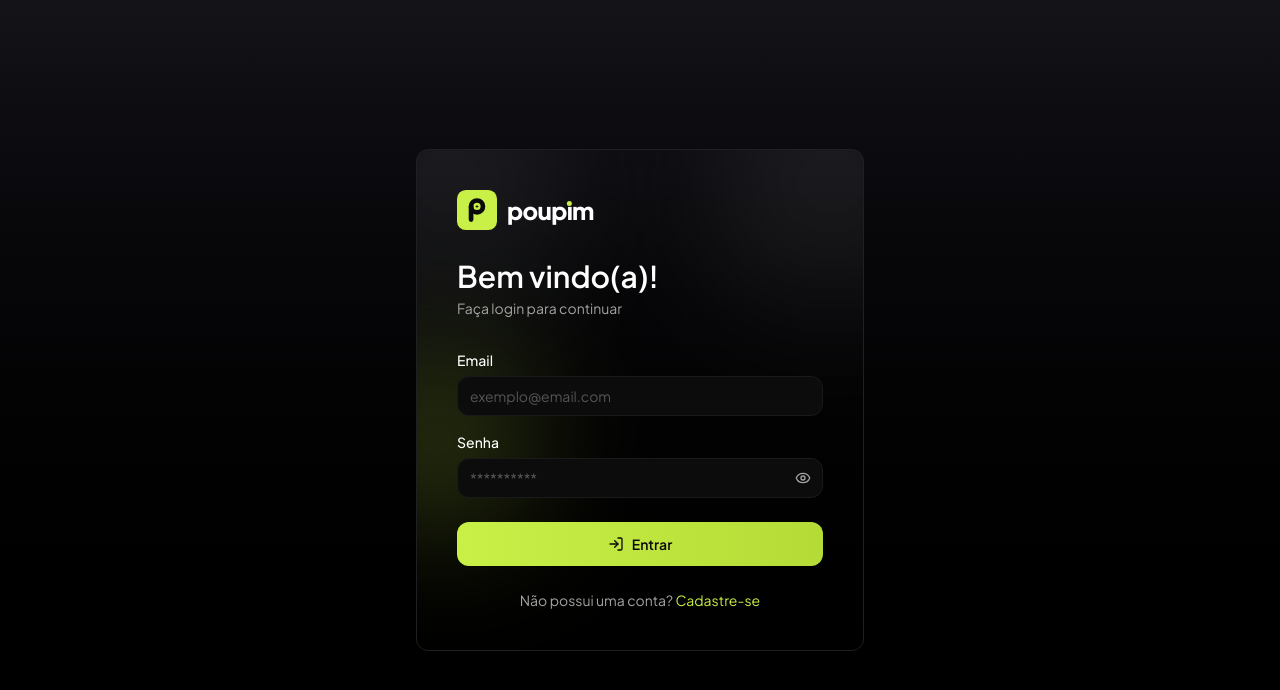
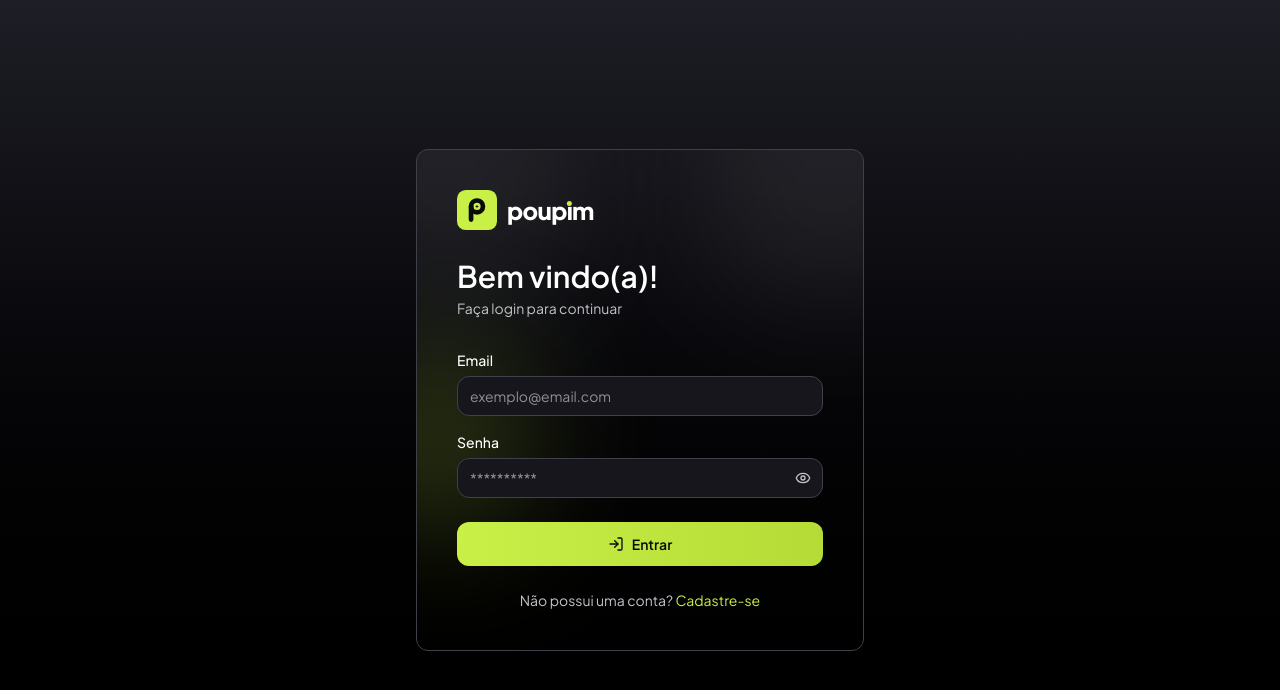
Before and after one commit to LuanHMA/poupim-frontend, a React (Vite) app: page /login in a window 1280 px wide. Shown: the top 690 px of the page. Built offline with nearby package versions, Linux system fonts and the light colour scheme.

Commit message:
style: aumento o contraste das cores

```diff
--- a/src/globals.css
+++ b/src/globals.css
@@ -9,8 +9,8 @@ body {
 
     /* ================== BACKGROUND ================== */
     --color-background-base: #000000;
-    --color-background-surface: #0A0A0C;
-    --color-background-elevated: #131318;
+    --color-background-surface: #141418;
+    --color-background-elevated: #1E1E26;
     --color-background-inverse: #FFFFFF;
     --color-background-accent: #C8F047;
     --color-background-accent-secondary: #B5DC36;
@@ -19,20 +19,20 @@ body {
 
     /* ================== CONTENT ================== */
     --color-content-primary: #FFFFFF;
-    --color-content-muted: #A3A3A3;
+    --color-content-muted: #C2C2CA;
     --color-content-inverse: #0A0A0A;
     --color-content-accent: #C8F047;
     --color-content-accent-light: #E4F9A4;
     --color-content-accent-secondary: #B5DC36;
     --color-content-danger: #FF6B6B;
     --color-content-success: #3DDC84;
-    --color-content-warning: #D97706;
-    --color-content-info: #3B82F6;
+    --color-content-warning: #F5A524;
+    --color-content-info: #60A5FA;
 
     /* ================== BORDERS ================== */
-    --color-brd-default: #1F1F24;
-    --color-brd-subtle: #16161A;
-    --color-brd-strong: #2C2C32;
+    --color-brd-default: #40404A;
+    --color-brd-subtle: #2C2C34;
+    --color-brd-strong: #5C5C68;
     --color-brd-danger: #FF6B6B;
     --color-brd-accent: #C8F047;
 
@@ -41,87 +41,87 @@ body {
     --color-btn-primary-content: #0A0A0A;
     --color-btn-primary-hover-bg: #B5DC36;
     --color-btn-primary-active-bg: #A3C82E;
-    --color-btn-primary-disabled-bg: #2A3610;
-    --color-btn-primary-disabled-content: #7A8A4A;
+    --color-btn-primary-disabled-bg: #3A4A16;
+    --color-btn-primary-disabled-content: #A8B86A;
 
     /* ================== BUTTON - SECONDARY ================== */
     --color-btn-secondary-bg: #62626C;
     --color-btn-secondary-content: #FFFFFF;
     --color-btn-secondary-hover-bg: #70707A;
     --color-btn-secondary-active-bg: #585862;
-    --color-btn-secondary-disabled-bg: #2C2C32;
-    --color-btn-secondary-disabled-content: #8A8A94;
+    --color-btn-secondary-disabled-bg: #3A3A42;
+    --color-btn-secondary-disabled-content: #A4A4AE;
 
     /* ================== BUTTON - DANGER ================== */
     --color-btn-danger-bg: #FF6B6B;
     --color-btn-danger-content: #0A0A0A;
     --color-btn-danger-hover-bg: #FF5252;
     --color-btn-danger-active-bg: #F03E3E;
-    --color-btn-danger-disabled-bg: #3A1818;
-    --color-btn-danger-disabled-content: #8C5C5C;
+    --color-btn-danger-disabled-bg: #4A2222;
+    --color-btn-danger-disabled-content: #C48A8A;
 
     /* ================== BUTTON - OUTLINE ================== */
     --color-btn-outline-bg: transparent;
-    --color-btn-outline-border: #1A1A1A;
+    --color-btn-outline-border: #40404A;
     --color-btn-outline-content: #FFFFFF;
-    --color-btn-outline-hover-bg: #141414;
+    --color-btn-outline-hover-bg: #1E1E26;
     --color-btn-outline-hover-content: #C8F047;
-    --color-btn-outline-active-bg: #0C0C0C;
-    --color-btn-outline-disabled-border: #121212;
-    --color-btn-outline-disabled-content: #555555;
+    --color-btn-outline-active-bg: #141418;
+    --color-btn-outline-disabled-border: #2C2C34;
+    --color-btn-outline-disabled-content: #80808A;
 
     /* ================== BUTTON - LINK ================== */
     --color-btn-link-bg: transparent;
     --color-btn-link-content: #C8F047;
     --color-btn-link-hover-content: #B5DC36;
-    --color-btn-link-disabled-content: #555555;
+    --color-btn-link-disabled-content: #80808A;
 
     /* ================== BUTTON - SUCCESS ================== */
     --color-btn-success-bg: #3DDC84;
     --color-btn-success-content: #0A0A0A;
     --color-btn-success-hover-bg: #2BCF74;
     --color-btn-success-active-bg: #22B864;
-    --color-btn-success-disabled-bg: #12301E;
-    --color-btn-success-disabled-content: #6A9A7C;
+    --color-btn-success-disabled-bg: #1A3E28;
+    --color-btn-success-disabled-content: #8FBF9E;
 
     /* ================== BUTTON - HIGHLIGHT ================== */
     --color-btn-highlight-bg: #C8F047;
     --color-btn-highlight-to: #B5DC36;
     --color-btn-highlight-content: #0A0A0A;
     --color-btn-highlight-hover-bg: #B5DC36;
-    --color-btn-highlight-disabled-bg: #1E280C;
+    --color-btn-highlight-disabled-bg: #2E3A12;
 
     /* ================== INPUT ================== */
-    --color-input-bg: #0C0C0C;
-    --color-input-border: #1A1A1A;
+    --color-input-bg: #16161C;
+    --color-input-border: #40404A;
     --color-input-content: #FFFFFF;
-    --color-input-placeholder: #555555;
-    --color-input-focus-bg: #101010;
+    --color-input-placeholder: #90909A;
+    --color-input-focus-bg: #1C1C24;
     --color-input-focus-border: #C8F047;
-    --color-input-focus-ring: rgba(200, 240, 71, 0.2);
+    --color-input-focus-ring: rgba(200, 240, 71, 0.28);
     --color-input-error-border: #FF6B6B;
     --color-input-success-border: #3DDC84;
-    --color-input-disabled-bg: #080808;
-    --color-input-disabled-border: #121212;
-    --color-input-disabled-content: #444444;
+    --color-input-disabled-bg: #101014;
+    --color-input-disabled-border: #2C2C34;
+    --color-input-disabled-content: #80808A;
 
     /* ================== BADGE ================== */
-    --color-badge-default-bg: #1F1F24;
+    --color-badge-default-bg: #2A2A32;
     --color-badge-default-content: #FFFFFF;
-    --color-badge-accent-bg: rgba(200, 240, 71, 0.15);
+    --color-badge-accent-bg: rgba(200, 240, 71, 0.22);
     --color-badge-accent-content: #C8F047;
-    --color-badge-success-bg: rgba(61, 220, 132, 0.15);
+    --color-badge-success-bg: rgba(61, 220, 132, 0.22);
     --color-badge-success-content: #3DDC84;
-    --color-badge-danger-bg: rgba(255, 107, 107, 0.15);
+    --color-badge-danger-bg: rgba(255, 107, 107, 0.22);
     --color-badge-danger-content: #FF6B6B;
-    --color-badge-warning-bg: rgba(217, 119, 6, 0.15);
-    --color-badge-warning-content: #F59E0B;
-    --color-badge-info-bg: rgba(59, 130, 246, 0.15);
-    --color-badge-info-content: #3B82F6;
-    --color-badge-outline-border: #2C2C32;
+    --color-badge-warning-bg: rgba(245, 165, 36, 0.22);
+    --color-badge-warning-content: #F5A524;
+    --color-badge-info-bg: rgba(96, 165, 250, 0.22);
+    --color-badge-info-content: #60A5FA;
+    --color-badge-outline-border: #5C5C68;
     --color-badge-outline-content: #FFFFFF;
-    --color-badge-muted-bg: #16161A;
-    --color-badge-muted-content: #A3A3A3;
+    --color-badge-muted-bg: #222228;
+    --color-badge-muted-content: #C2C2CA;
 }
 
 html {
--- a/src/modules/categories/components/category-input.tsx
+++ b/src/modules/categories/components/category-input.tsx
@@ -8,6 +8,7 @@ import { Check, ChevronDown, Tag } from "lucide-react";
 import { Label, Select as SelectPrimitive } from "radix-ui";
 import { useId, useState, type FocusEventHandler, type Ref } from "react";
 import { Controller, type FieldValues } from "react-hook-form";
+import { sortCategoriesByName } from "../utils/sort-categories";
 import { CategoryIcon, type CategoryIconSource } from "./category-icon";
 import { CategoryPickerDrawer } from "./category-picker-drawer";
 
@@ -76,7 +77,7 @@ function CategoryInputControl({
 
     const { isMobile } = useIsMobile({});
 
-    const categories = data?.categories ?? [];
+    const categories = sortCategoriesByName(data?.categories ?? []);
 
     const selectedFromList = categories.find((item) => item.id === value) ?? null;
     const selectedFromProps = category && category.id === value ? category : null;
--- /dev/null
+++ b/src/modules/categories/utils/sort-categories.ts
@@ -0,0 +1,3 @@
+export function sortCategoriesByName<T extends { name: string }>(categories: T[]) {
+    return [...categories].sort((a, b) => a.name.localeCompare(b.name, "pt-BR", { sensitivity: "base" }));
+}
--- a/src/modules/transactions/components/transactions-filters/category-filter.tsx
+++ b/src/modules/transactions/components/transactions-filters/category-filter.tsx
@@ -1,5 +1,6 @@
 import { CategoriesService } from "@/modules/categories/categories.service";
 import { CategoryIcon } from "@/modules/categories/components/category-icon";
+import { sortCategoriesByName } from "@/modules/categories/utils/sort-categories";
 import { cn } from "@/shared/utils/cn";
 import { useQuery } from "@tanstack/react-query";
 import { useTransactionFilters } from "../../hooks/use-transaction-filters";
@@ -17,7 +18,7 @@ export function TransactionsCategoryFilter({ categoryIds = [], onChange }: Trans
         queryFn: () => CategoriesService.getCategories(),
     });
 
-    const categories = (data?.categories ?? []).filter((category) =>
+    const categories = sortCategoriesByName(data?.categories ?? []).filter((category) =>
         category.name.toLowerCase().includes(filters.search?.trim().toLowerCase() ?? ""),
     );
 
```
Also changed, not shown: src/modules/categories/constants/category-icons.ts (+15 -3 lines), 1 other file (tests, documents, lock files or other folders).
